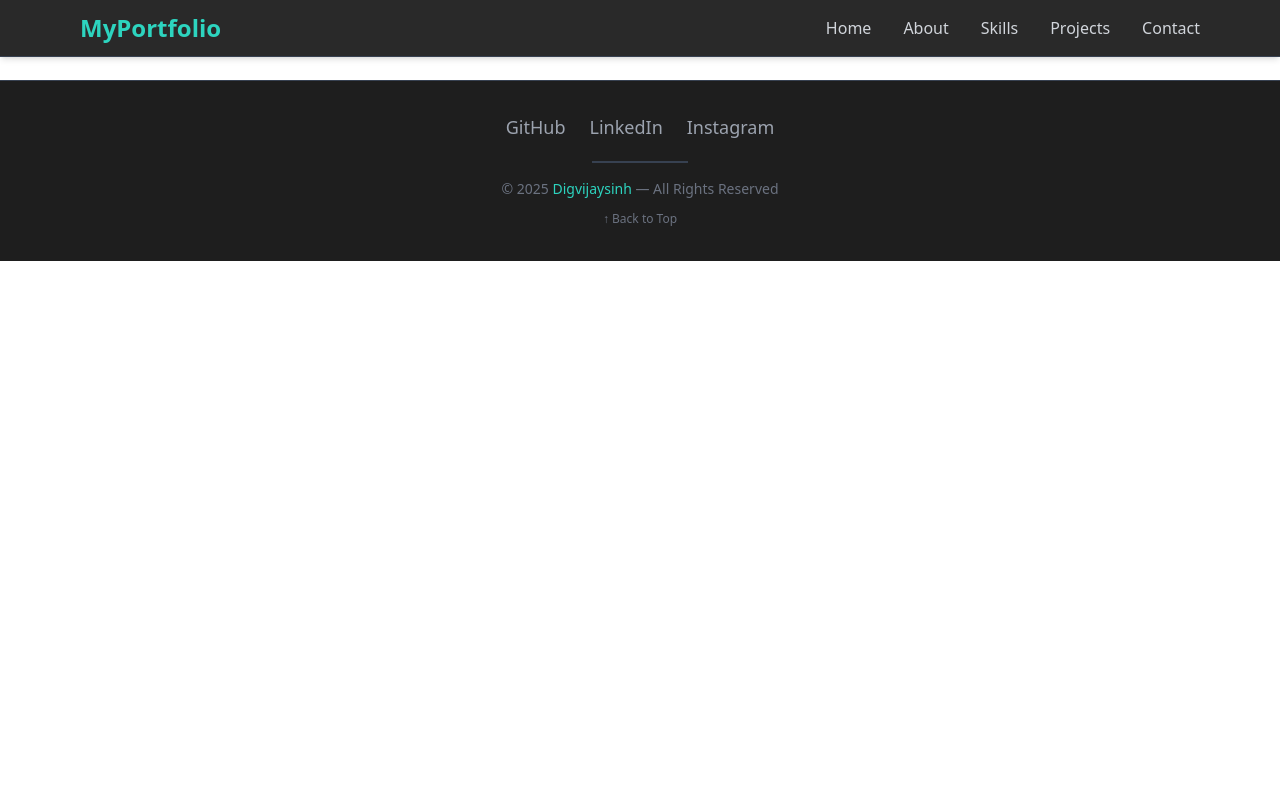
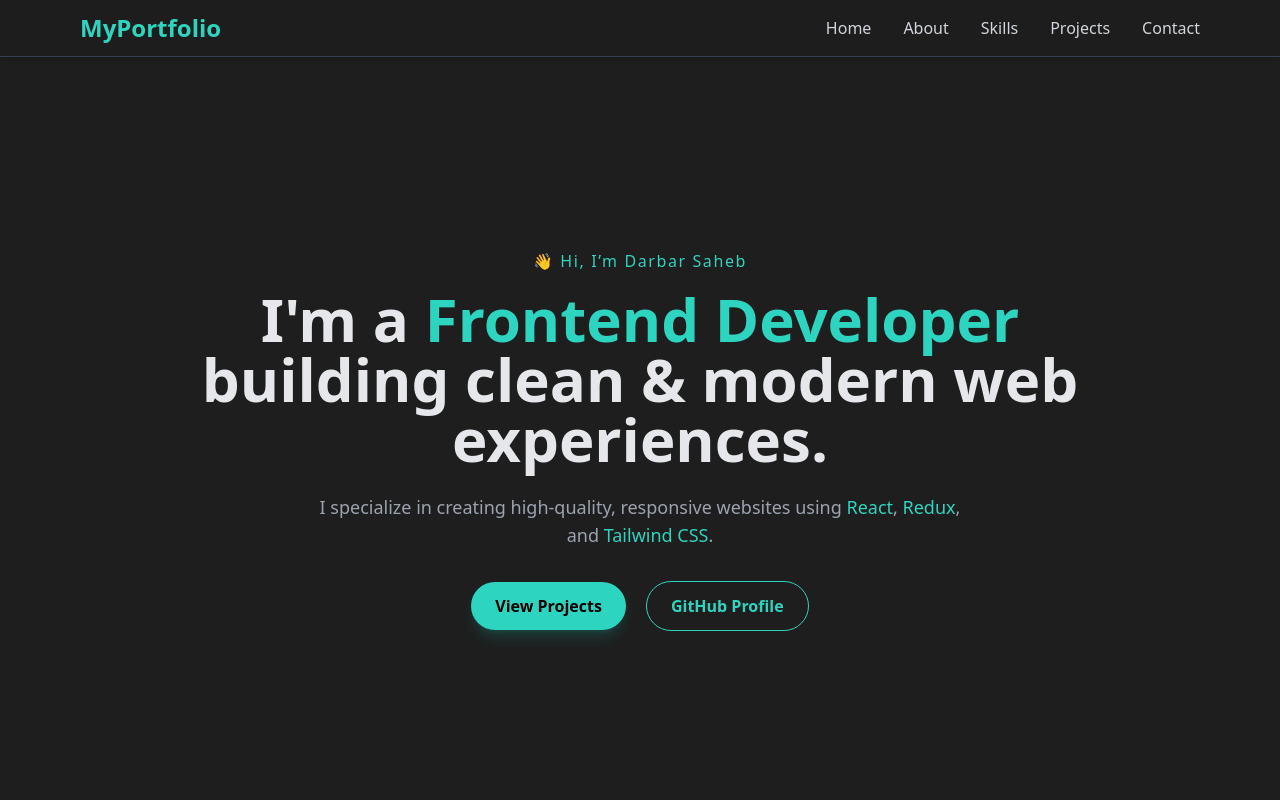
Before and after one commit to Chhotedarbar09/Portfolio, a React (Vite) app: page / in a window 1280 px wide. Shown: the top 800 px of the page. Built offline with nearby package versions, Linux system fonts and the light colour scheme.

Commit message:
hero section add kiya hai

```diff
--- a/src/App.jsx
+++ b/src/App.jsx
@@ -1,4 +1,5 @@
 import Footer from "./component/Footer";
+import Hero from "./component/hero";
 import Navbar from "./component/Navbar";
 
 export default function mainPage(){
@@ -6,6 +7,7 @@ export default function mainPage(){
   return(
     <>
     <Navbar />
+    <Hero />
     <Footer />
 
     </>
```
